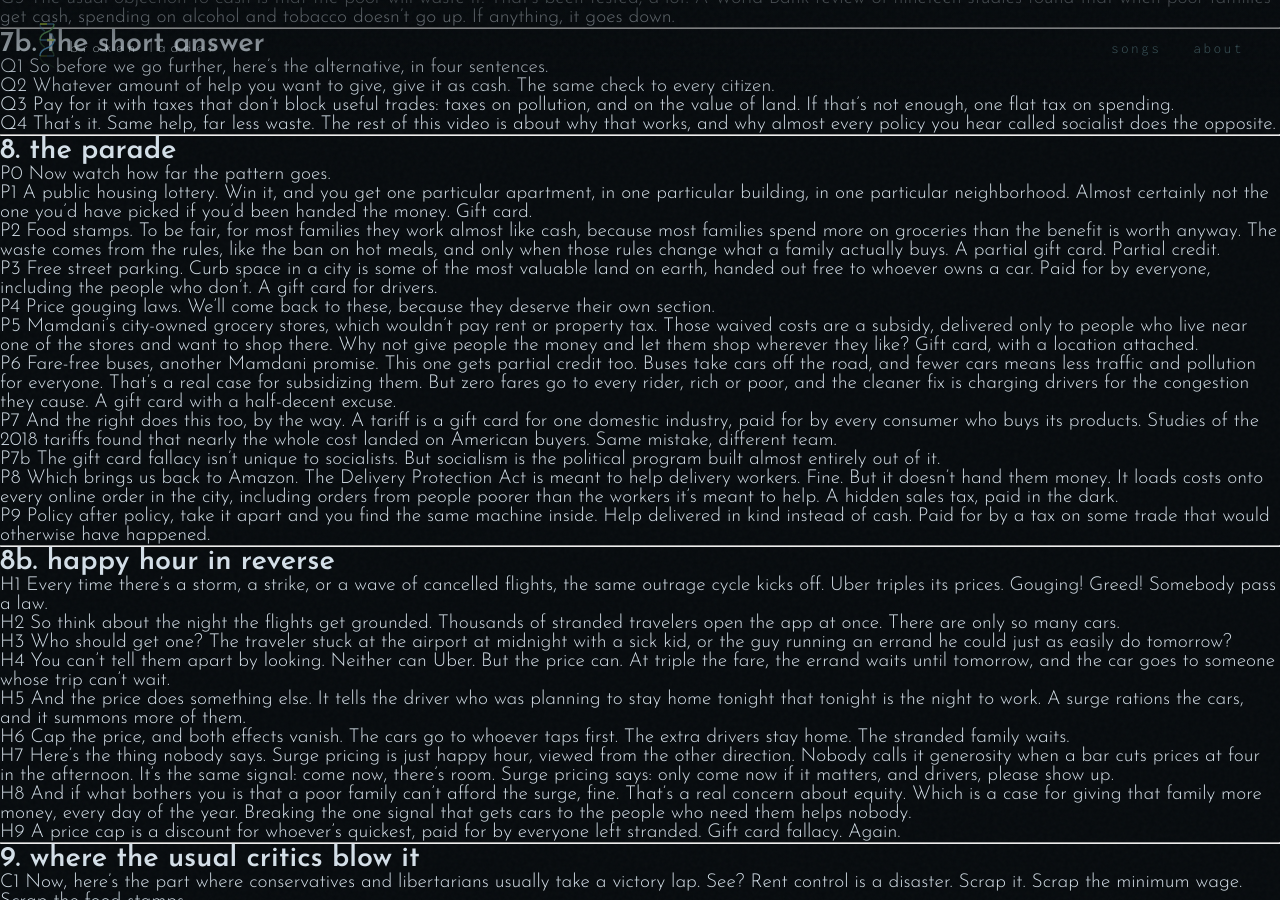
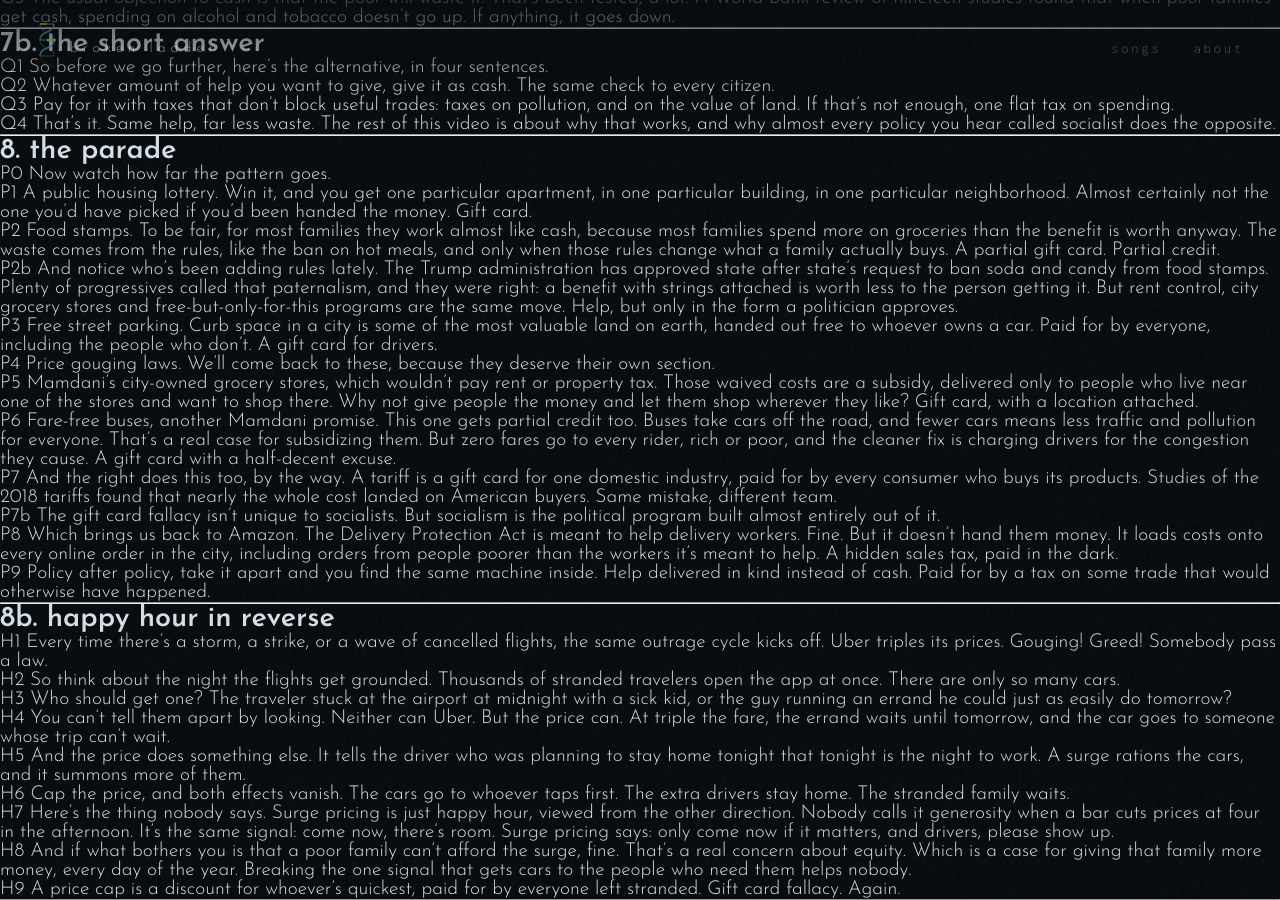
Before and after one commit to ClayShentrup/brokenladder, a Jekyll site: the page built from safety-net-vs-socialism/script.md, in a window 1280 px wide and 900 px high, scrolled down 1901 px. Built offline with Jekyll 4.4.1, drawn with Linux system fonts in a browser that asks for light colours; our own code applies the rules of GitHub Pages for plain Markdown files.

Commit message:
economic illiteracy: SNAP soda and candy restrictions as the mirror image
Co-Authored-By: Claude Opus 5.5 <noreply@anthropic.com>
Claude-Session: https://claude.ai/code/session_01BsiGF9St2tiTePmyBZgNDi

```diff
--- a/safety-net-vs-socialism/script.md
+++ b/safety-net-vs-socialism/script.md
@@ -155,6 +155,8 @@ P0 Now watch how far the pattern goes.
 P1 A public housing lottery. Win it, and you get one particular apartment, in one particular building, in one particular neighborhood. Almost certainly not the one you'd have picked if you'd been handed the money. Gift card.
 
 P2 Food stamps. To be fair, for most families they work almost like cash, because most families spend more on groceries than the benefit is worth anyway. The waste comes from the rules, like the ban on hot meals, and only when those rules change what a family actually buys. A partial gift card. Partial credit.
+
+P2b And notice who's been adding rules lately. The Trump administration has approved state after state's request to ban soda and candy from food stamps. Plenty of progressives called that paternalism, and they were right: a benefit with strings attached is worth less to the person getting it. But rent control, city grocery stores and free-but-only-for-this programs are the same move. Help, but only in the form a politician approves.
 
 P3 Free street parking. Curb space in a city is some of the most valuable land on earth, handed out free to whoever owns a car. Paid for by everyone, including the people who don't. A gift card for drivers.
 
--- a/safety-net-vs-socialism/src/script.json
+++ b/safety-net-vs-socialism/src/script.json
@@ -273,6 +273,12 @@
   {
    "id": "P2",
    "text": "Food stamps. To be fair, for most families they work almost like cash, because most families spend more on groceries than the benefit is worth anyway. The waste comes from the rules, like the ban on hot meals, and only when those rules change what a family actually buys. A partial gift card. Partial credit.",
+   "gap": 1.3
+  },
+  {
+   "id": "P2b",
+   "text": "And notice who's been adding rules lately. The Trump administration has approved state after state's request to ban soda and candy from food stamps. Plenty of progressives called that paternalism, and they were right: a benefit with strings attached is worth less to the person getting it. But rent control, city grocery stores and free-but-only-for-this programs are the same move. Help, but only in the form a politician approves.",
+   "say": "[dryly] And notice who's been adding rules lately. The Trump administration has approved state after state's request to ban soda and candy from food stamps. Plenty of progressives called that paternalism, and they were right: a benefit with strings attached is worth less to the person getting it. But rent control, city grocery stores and free-but-only-for-this programs are the same move. Help, but only in the form a politician approves.",
    "gap": 1.3
   },
   {
```
Also changed, not shown: safety-net-vs-socialism/src/_mid.js (+13 -1 lines), safety-net-vs-socialism/src/main.js (+13 -1 lines), safety-net-vs-socialism/narration/manifest.json, safety-net-vs-socialism/narration/raw/manifest.json, 2 other files.
